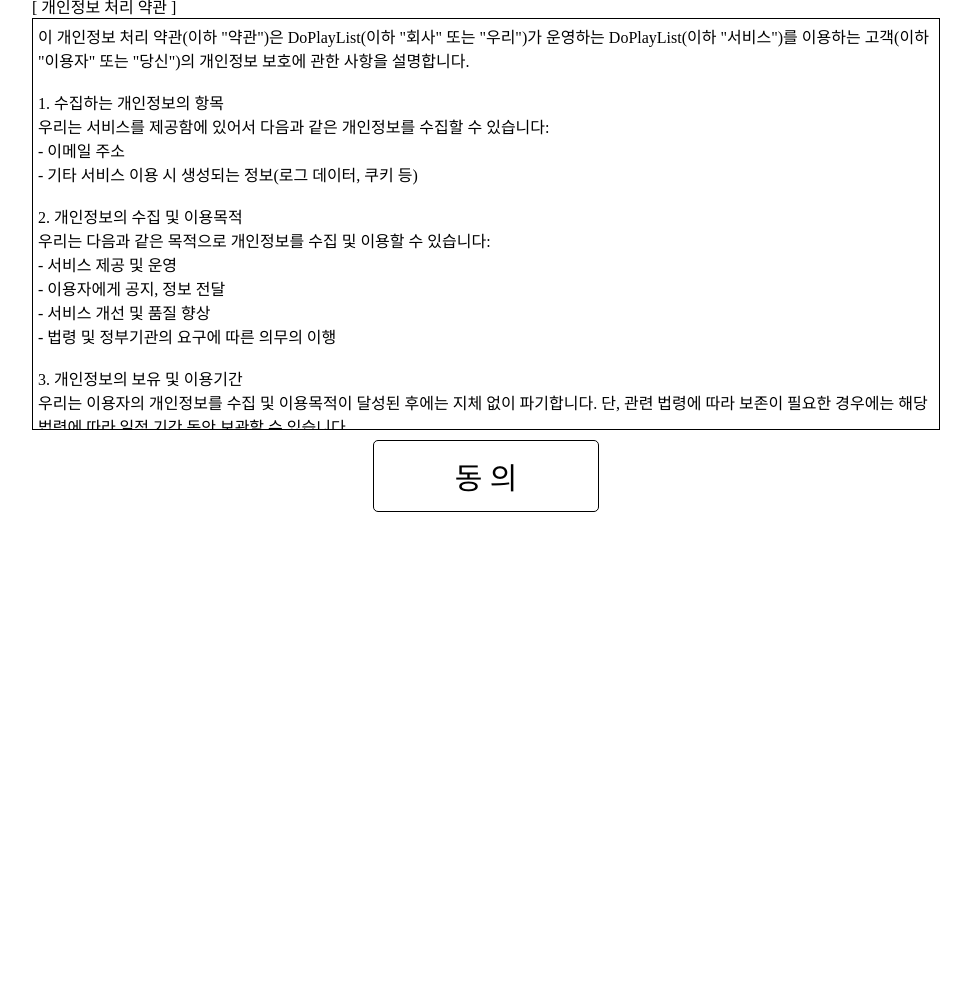
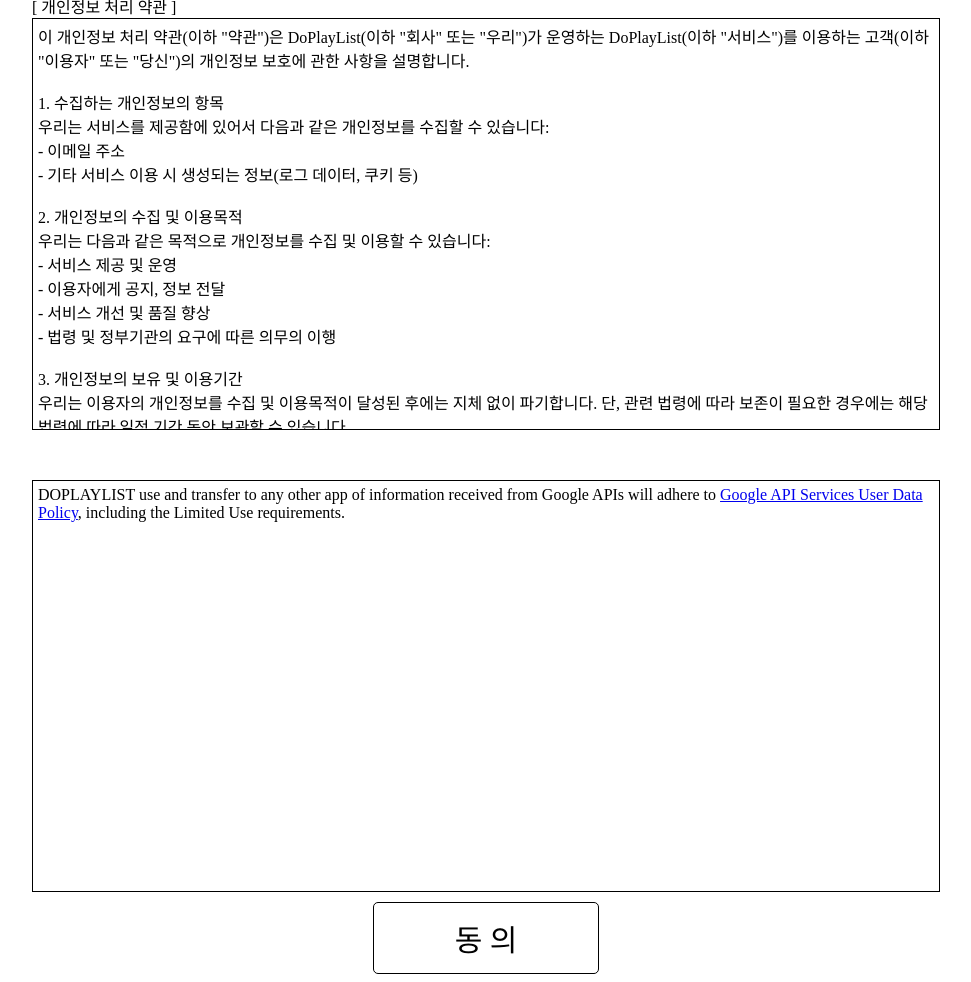
Before and after one commit to HappyBird6/DoPlayList, a Spring app: template src/main/resources/templates/signup.html in a window 1280 px wide. Shown: the part 584-1566 px from the top of the page, without its empty margins (154-1125 px from the left). Before the commit the page ends 1096 px from the top, so only its background shows below. Run offline with Thymeleaf, Linux system fonts and the light colour scheme; the template is opened without the code that fills it, so the values that code supplies are empty; some of the project's set-up classes (security, data sources, template engines, error pages and the like) are left out, and stand-ins take their place.

Commit message:
구글 클라우드 플랫폼 인증 수정

```diff
--- a/src/main/java/play/dpl/playlist/Controller/MainController.java
+++ b/src/main/java/play/dpl/playlist/Controller/MainController.java
@@ -2,6 +2,7 @@
 import java.io.IOException;
 import java.security.GeneralSecurityException;
 import java.util.ArrayList;
+import java.util.Date;
 import java.util.HashMap;
 import java.util.List;
 import java.util.Map;
@@ -50,7 +51,7 @@
     @RequestMapping("/")
     public ModelAndView main(HttpServletRequest request) {
         String clientIp = getClientIp(request);
-        System.out.println("접속 IP : "+clientIp);
+        System.out.println("접속 IP : "+clientIp+" / "+new Date());
         ModelAndView mav = new ModelAndView("index");
         if (!SecurityContextHolder.getContext().getAuthentication().getPrincipal().equals("anonymousUser")) {
             Member member = ((MemberInfoDetails) SecurityContextHolder.getContext().getAuthentication().getPrincipal())
@@ -162,6 +163,7 @@
             }
             if(!playlistList.equals("")) playlistList.substring(0,playlistList.length()-1);
             member.setPlaylistList(playlistList);
+            memberService.saveMember(member);
             return entity;
         }
         return null;
--- a/src/main/java/play/dpl/playlist/Repository/MemberRepositoryImpl.java
+++ b/src/main/java/play/dpl/playlist/Repository/MemberRepositoryImpl.java
@@ -34,10 +34,10 @@
 	@Transactional
 	public Member updateMember(Member member){
 		Query query = entityManager.createNativeQuery(
-                "UPDATE MEMBER " +
-                        "SET ACCESS_CODE = :accessCode, PLAYLIST_LIST = :playlistList "
+                "UPDATE member " +
+                        "SET access_code = :accessCode, playlist_list = :playlistList "
                         +
-                        "WHERE EMAIL = :email");
+                        "WHERE email = :email");
         query.setParameter("accessCode", member.getAccessCode());
         query.setParameter("playlistList", member.getPlaylistList());
         query.setParameter("email", member.getEmail());
--- a/src/main/resources/static/js/main.js
+++ b/src/main/resources/static/js/main.js
@@ -126,7 +126,7 @@
     }
 }
 const login = async function () {
-    window.location.href = "https://accounts.google.com/o/oauth2/auth?access_type=offline&approval_prompt=force&client_id=48707345453-b5i5kn49fgqoievl0koq889r11rg3gom.apps.googleusercontent.com&redirect_uri=http://localhost:8080/login/oauth2/code/google&response_type=code&scope=https://www.googleapis.com/auth/userinfo.email https://www.googleapis.com/auth/userinfo.profile https://www.googleapis.com/auth/youtube https://www.googleapis.com/auth/youtube.force-ssl";
+    window.location.href = "https://accounts.google.com/o/oauth2/auth?access_type=offline&approval_prompt=force&client_id=48707345453-b5i5kn49fgqoievl0koq889r11rg3gom.apps.googleusercontent.com&redirect_uri=http://localhost:8080/login/oauth2/code/google&response_type=code&scope=https://www.googleapis.com/auth/userinfo.email https://www.googleapis.com/auth/userinfo.profile https://www.googleapis.com/auth/youtube "; //https://www.googleapis.com/auth/youtube.force-ssl
 }
 
 const openUserMenu = function (element) {
--- /dev/null
+++ b/src/main/resources/templates/LimitedUsePolicy.html
@@ -0,0 +1,5 @@
+<div th:fragment="LimitedUsePolicy">
+    <div class="signupBox" >
+        DOPLAYLIST use and transfer to any other app of information received from Google APIs will adhere to <a href="https://developers.google.com/terms/api-services-user-data-policy" target="_blank">Google API Services User Data Policy</a>, including the Limited Use requirements.
+    </div>
+</div>
--- a/src/main/resources/templates/index.html
+++ b/src/main/resources/templates/index.html
@@ -129,7 +129,7 @@
                 <div class="section-input-main flex-center">
                     <div class="blank"></div>
                     <div style="width: 100%;">
-                        <input class="input-link" id="link" placeholder="https://www.youtube.com/watch?v=ImqDaISiOac">
+                        <input class="input-link" id="link" placeholder="https://www.youtube.com/watch?v=ImqDaISiOac" autocomplete="off">
                         <div th:if="${history}" id="linkHistoryContainer">
                             <div class="playlist" th:if="${history}" th:each="playlist,iter : ${history}">
                                 <div th:text="${playlist[1]}" th:onclick="fillLink('https://www.youtube.com/watch?v=' + [[${playlist[0]}]])"></div>
--- a/src/main/resources/templates/signup.html
+++ b/src/main/resources/templates/signup.html
@@ -64,6 +64,8 @@
     <div th:replace="~{PrivacyPolicy :: PrivacyPolicy}"></div>
     <div class="blank"></div>
     <div th:replace="~{PrivacyAgreement :: PrivacyAgreement}"></div>
+    <div class="blank"></div>
+    <div th:replace="~{LimitedUsePolicy :: LimitedUsePolicy}"></div>
     <div>
         <div class="agreementBox" onclick="agreePolicy()"><span>동&nbsp;의</span></div>
     </div>
```
